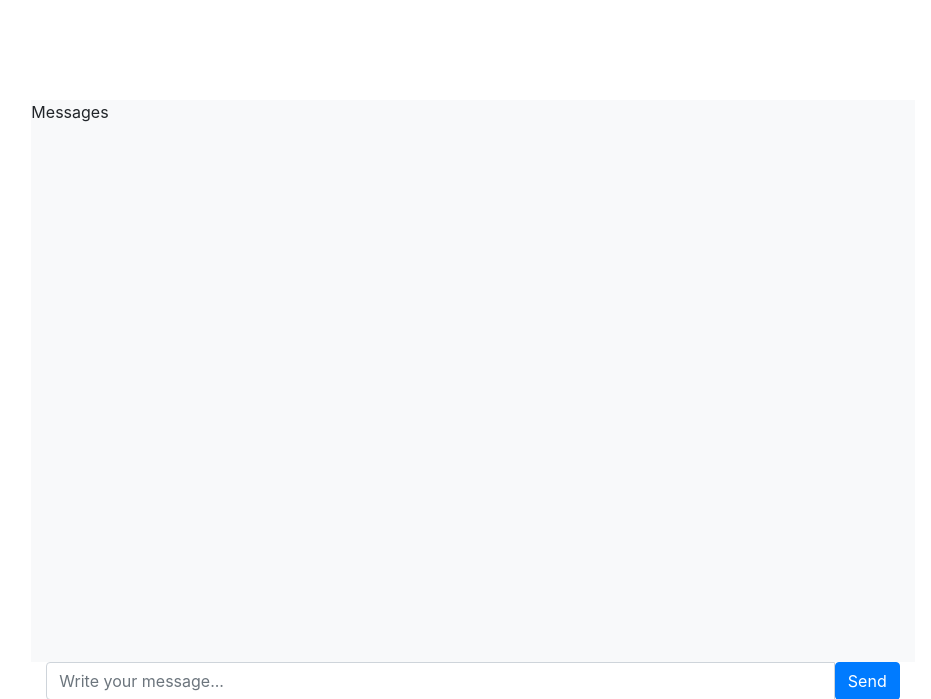
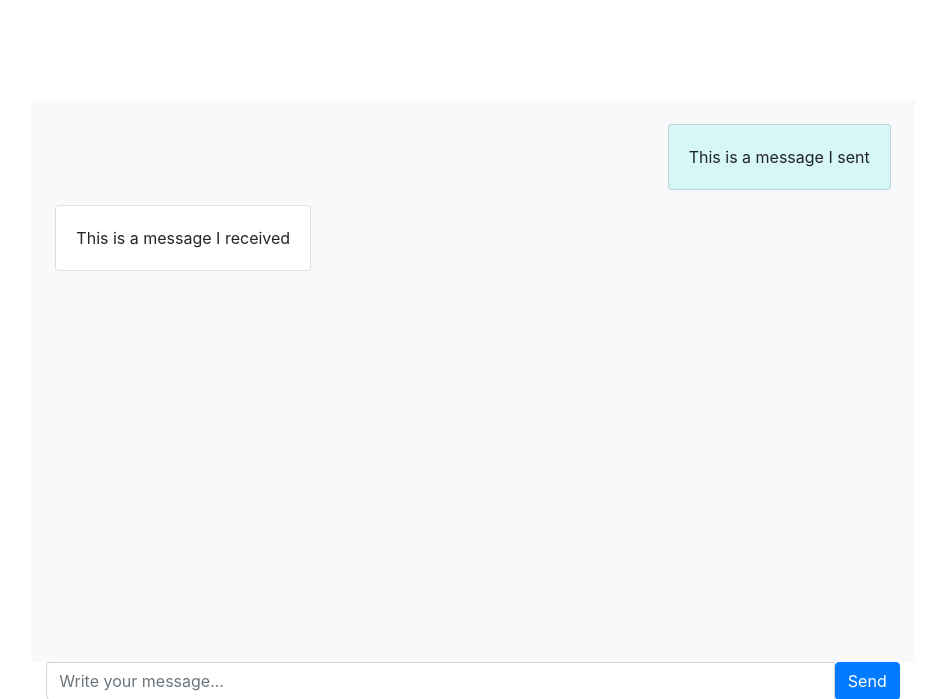
Before and after one commit to awt95/wikibot, a Python web app: template wikibot/src/main/resources/templates/bstest.html in a window 1280 px wide. Shown: the top 699 px of the page, without its empty margins (167-1098 px from the left). Run offline with Jinja, Linux system fonts and the light colour scheme; the template is opened without the code that fills it, so the values that code supplies are empty.

Commit message:
Bootstrap test style updates. Example format for messages in cards

```diff
--- a/wikibot/src/main/resources/static/css/style.css
+++ b/wikibot/src/main/resources/static/css/style.css
@@ -2,8 +2,19 @@ html,body {
     height: 100%;
 }
 
-.input_message {
-    position: absolute;
-    bottom: 0;
-    background-color: lightblue;
+.list-group li {
+    list-style: none;
 }
+.card {
+    margin-bottom:15px;
+}
+
+.card.chat-recv {
+    background-color: white;
+    float:left;
+}
+.card.chat-send {
+    background-color: #D7F6F6;
+    float: right;
+
+}
--- a/wikibot/src/main/resources/templates/bstest.html
+++ b/wikibot/src/main/resources/templates/bstest.html
@@ -15,11 +15,27 @@
         <div class="col"></div>
         <div class="col-xl-8 col-10 my-auto h-75 p-0 bg-light">
             <div class="h-100 d-flex flex-column">
-                <div class="row bg-light flex-grow-1">
-                    Messages
+                <div class="row bg-light flex-grow-1 overflow-auto p-4">
+                    <!-- Messages-->
+                    <ul class="list-group w-100">
+                        <li>
+                            <div class="card chat-send">
+                                <div class="card-body">
+                                    This is a message I sent
+                                </div>
+                            </div>
+                        </li>
+                        <li>
+                            <div class="card chat-recv">
+                                <div class="card-body">
+                                    This is a message I received
+                                </div>
+                            </div>
+                        </li>
+                    </ul>
                 </div>
-                <div class="row bg-white">
-                    <!-- user input form -->
+                <div class="row">
+                    <!-- User input form -->
                     <div class="col-12">
                         <div class="input-group">
                             <input type="text" class="form-control" placeholder="Write your message..." />
```
Also changed, not shown: design/UML Activity.png (added), 1 other file.
